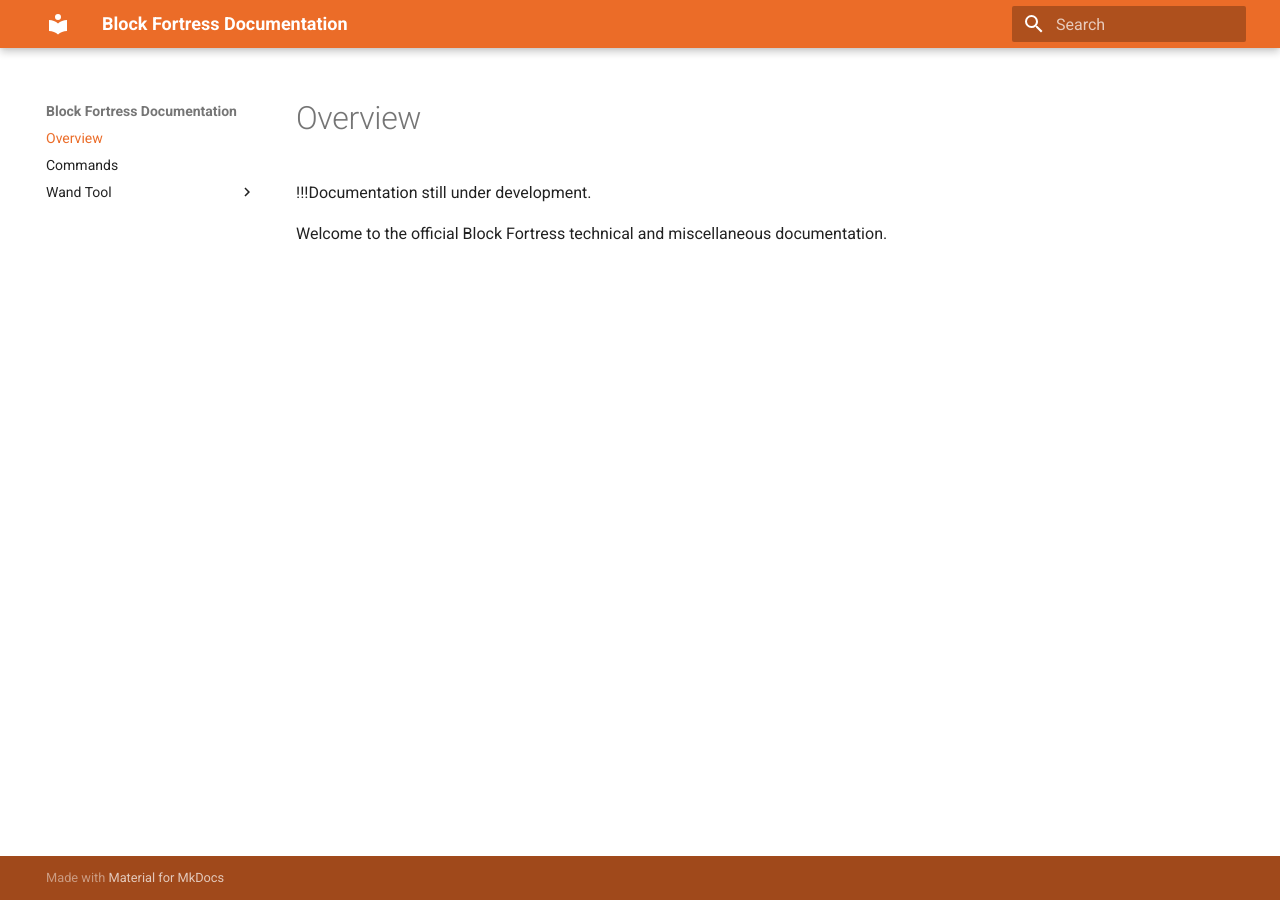
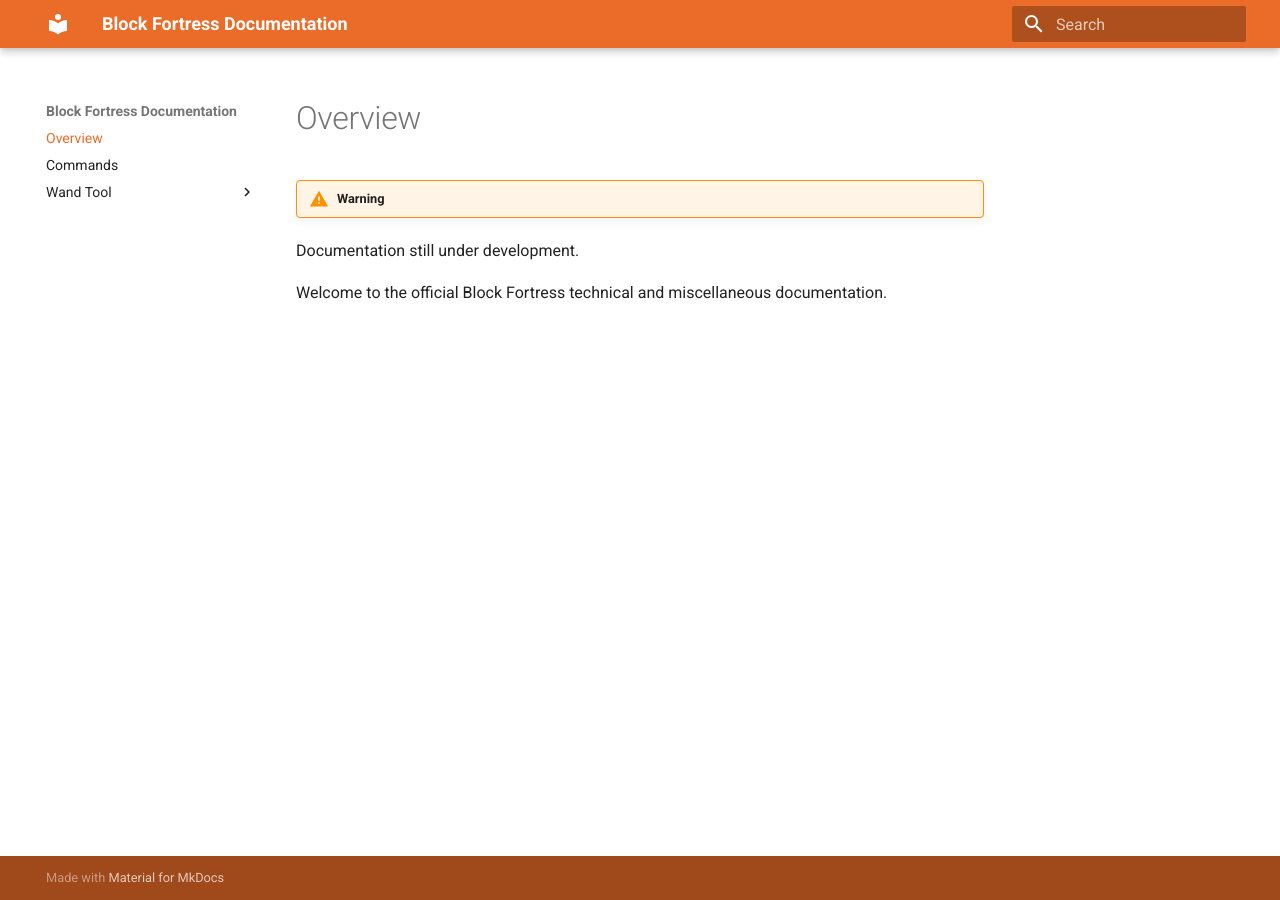
Before and after one commit to BlackTeam-Corporation/BF-Docs, an MkDocs documentation site: the page built from docs/index.md, in a window 1280 px wide. Built offline with MkDocs 1.6.1 and Material for MkDocs 9.7.7, drawn with Linux system fonts in a browser that asks for light colours.

Commit message:
Update index.md

```diff
--- a/docs/index.md
+++ b/docs/index.md
@@ -1,5 +1,6 @@
 # Overview
 
-!!!Documentation still under development.
+!!! warning
+Documentation still under development.
 
 Welcome to the official Block Fortress technical and miscellaneous documentation.
```
